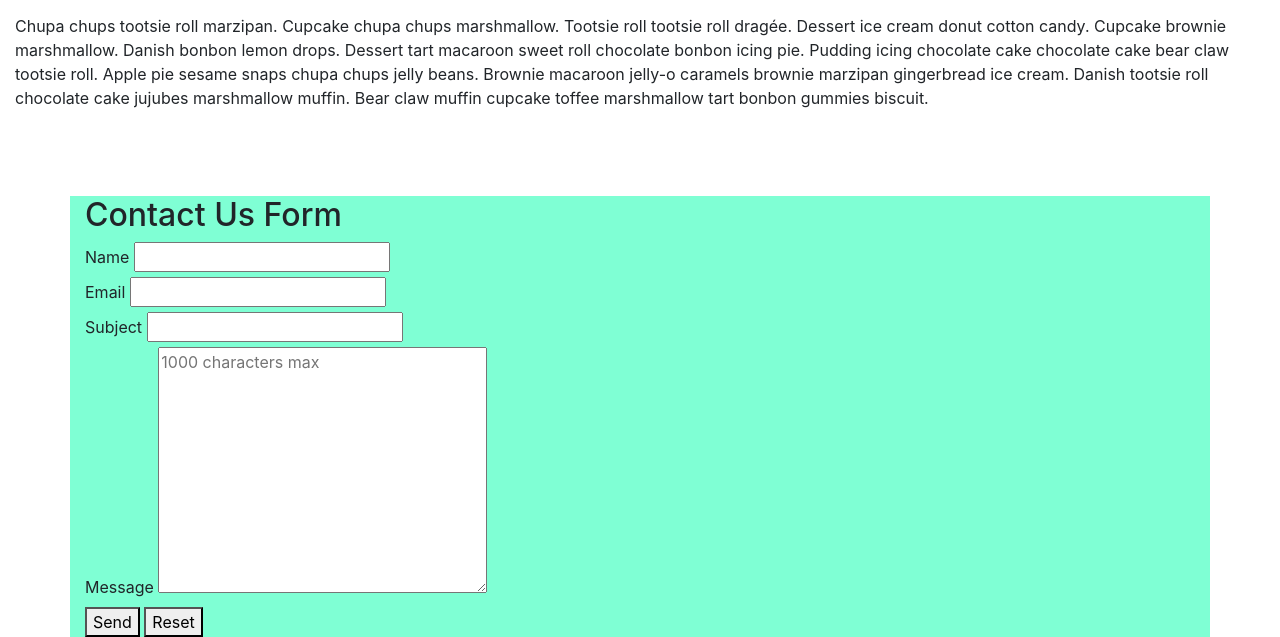
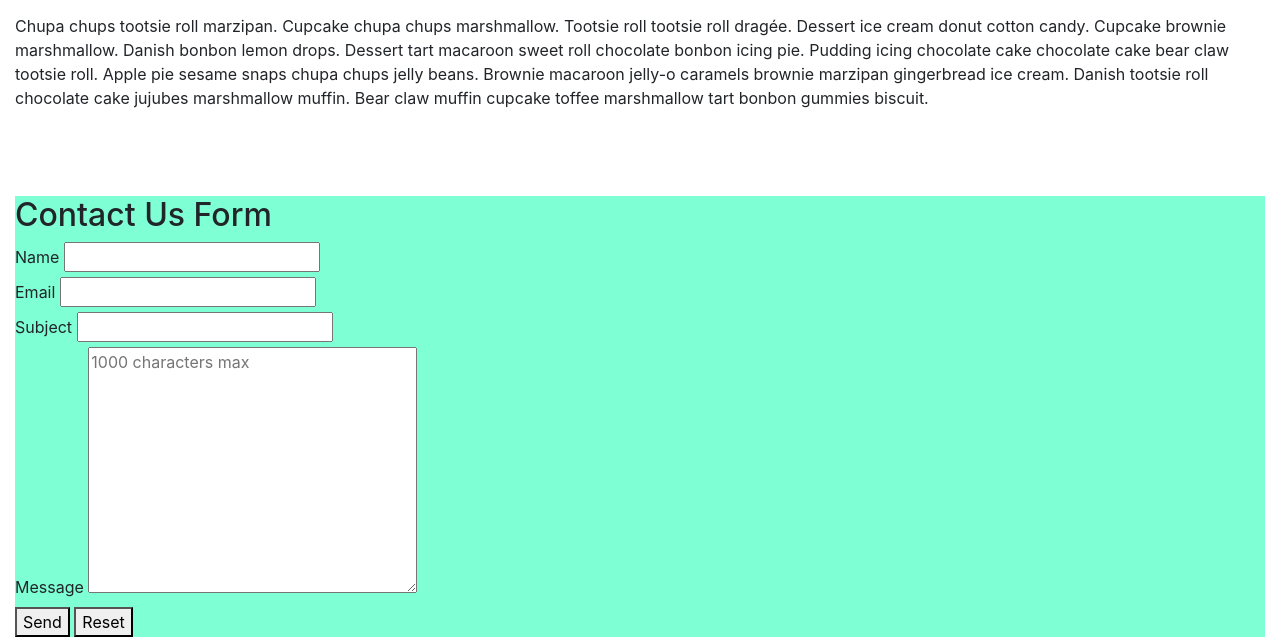
Before and after one commit to ediththakkar/travel-site, a PHP site: page / in a window 1280 px wide. Shown: the part 1436-2073 px from the top of the page. Run offline with PHP 8.4, Linux system fonts and the light colour scheme; some libraries are stand-ins or nearby versions.

Commit message:
cleaned up unclosed divs, and minor errors

```diff
--- a/public_html/css/style.css
+++ b/public_html/css/style.css
@@ -4,3 +4,7 @@ contact styles
 .form-wrapper,div.container{
 	background-color: aquamarine;
 }
+
+.form-wrapper{
+	margin: 0;
+}
--- a/public_html/index.php
+++ b/public_html/index.php
@@ -42,10 +42,10 @@
 	</head>
 	<body>
 
-<!--------------------- Navigation bar ----------------------------------->
+		<!--Navigation Bar-->
 		<nav class="navbar navbar-expand-md navbar-light bg-light sticky-top">
 			<div class="container-fluid">
-				<a class="nav-brand" href="#"><img src="images/LogoMakr_7iiiAg%20copy2.png"></a>
+				<a class="nav-brand" href="#"><img src="images/LogoMakr_7iiiAg%20copy2.png" alt="logo"></a>
 				<button class="navbar-toggler" type="button" data-toggle="collapse"
 						  data-target="#navbarResponsive">
 					<span class="navbar-toggler-icon"></span>
@@ -64,26 +64,12 @@
 						<li class="nav-item">
 							<a class="nav-link" href="#">Contact Us</a>
 						</li>
+					</ul>
 				</div>
 			</div>
 		</nav>
 
-		<!--------------------- Slider-----------------------------------
-		<div id="slides" class="carousel slide" data-ride="carousel">
-			<ul class="carousel-indicators">
-				<li data-target="#slides" data-slide-to="0" class="active"></li>
-			</ul>
-			<div class="carousel-inner">
-				<div class="carousel-item active">
-					<img src="images/ocean.jpg">
-					<div class="carousel-caption">
-						<h1 class="display-2">Welcome to Travel Track</h1>
-						<h3>Nuture your Travel spirit</h3>
-					</div>
-				</div>
-			</div>-->
-
-
+		<!--Carousel-->
 		<div id="carouselExampleFade" class="carousel slide carousel-fade" data-ride="carousel">
 			<div class="carousel-inner">
 				<div class="carousel-item active">
@@ -109,9 +95,9 @@
 
 
 
-<!--------------------- Home section ----------------------------------->
+		<!--Home section-->
 				<!--About Us section-->
-	<div id="ABOUT US" class="container-fluid" style="padding-top:70px;padding-bottom:70px">
+	<div id="ABOUTUS" class="container-fluid" style="padding-top:70px;padding-bottom:70px">
 		<h1>ABOUT US</h1>
 		<p>Travel Track was created with an idea of coming up with ways for travelers to get recommendations to fuel their travel desires. Not only are they recommended places to travel to but are also given resources to help them manage their travels more easily</p>
 	</div>
@@ -125,7 +111,7 @@
 
 			<!--Contact Us section-->
 				<section>
-					<div class="container">
+					<div class="container-fluid">
 						<div class="form-wrapper">
 							<h2>Contact Us Form</h2>
 							<form>
@@ -136,7 +122,7 @@
 								</div>
 
 								<div>
-									<label for="emailEmail">Email</label>
+									<label for="email">Email</label>
 									<input type="email" name="email" id="email"/>
 								</div>
 
@@ -150,12 +136,22 @@
 									<textarea name="message" id="message" cols="30" rows="10" maxlength="1000" placeholder="1000 characters max"></textarea>
 								</div>
 
+								<!--ReCAPTCHA-->
+								<div class="g-recaptcha" data-sitekey="6Lenq1sUAAAAAIX3drXmxeD6xRdyCn3NZextzU0P"></div>
+
 								<button type="submit">Send</button>
 								<button type="reset">Reset</button>
+
 							</form>
+
+							<!--Error sucess output-->
+							<div class="row">
+								<div class="col-xs-12">
+									<div id="output-area"></div>
+								</div>
+							</div>
 						</div>
-					</div>
+						</div>
 				</section>
-	</section>
 	</body>
 </html>
```
